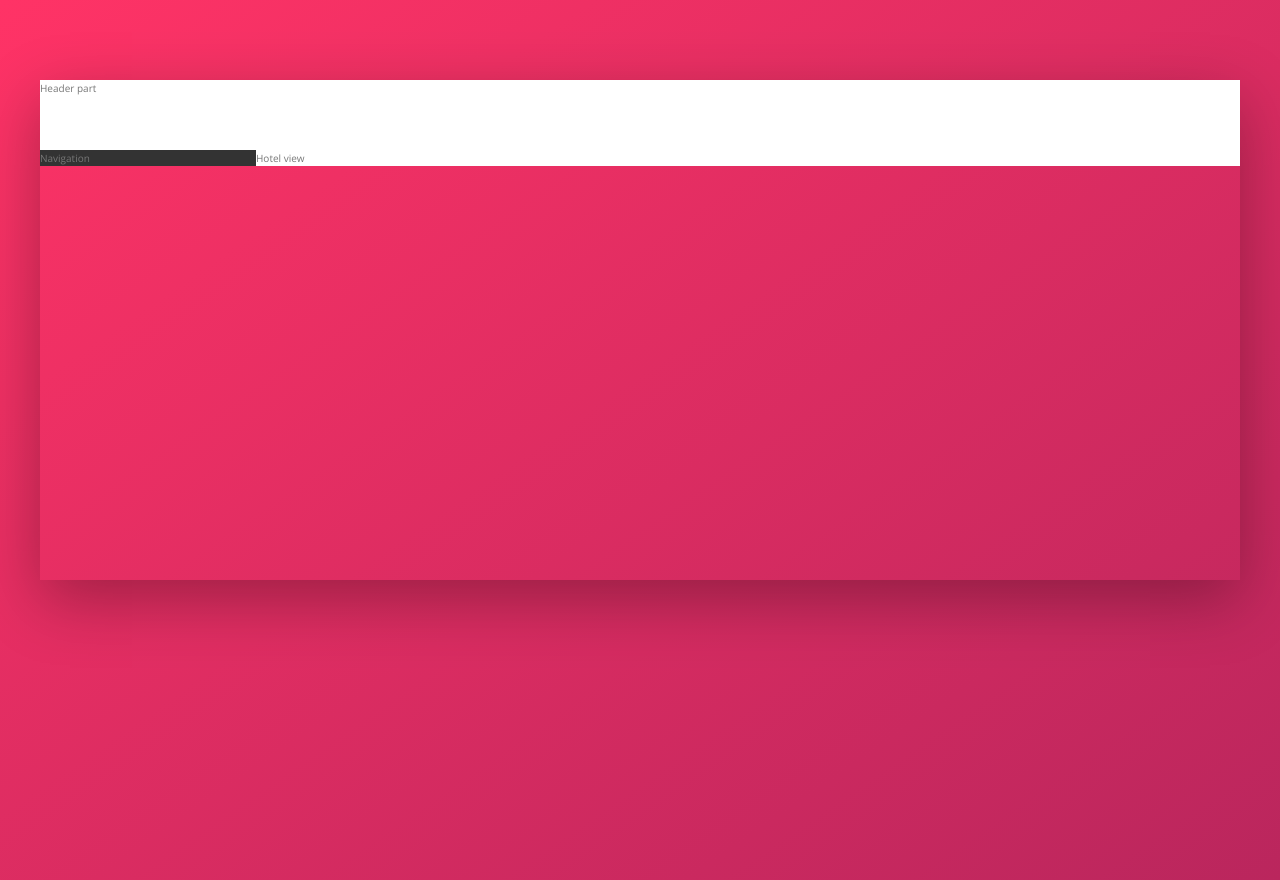
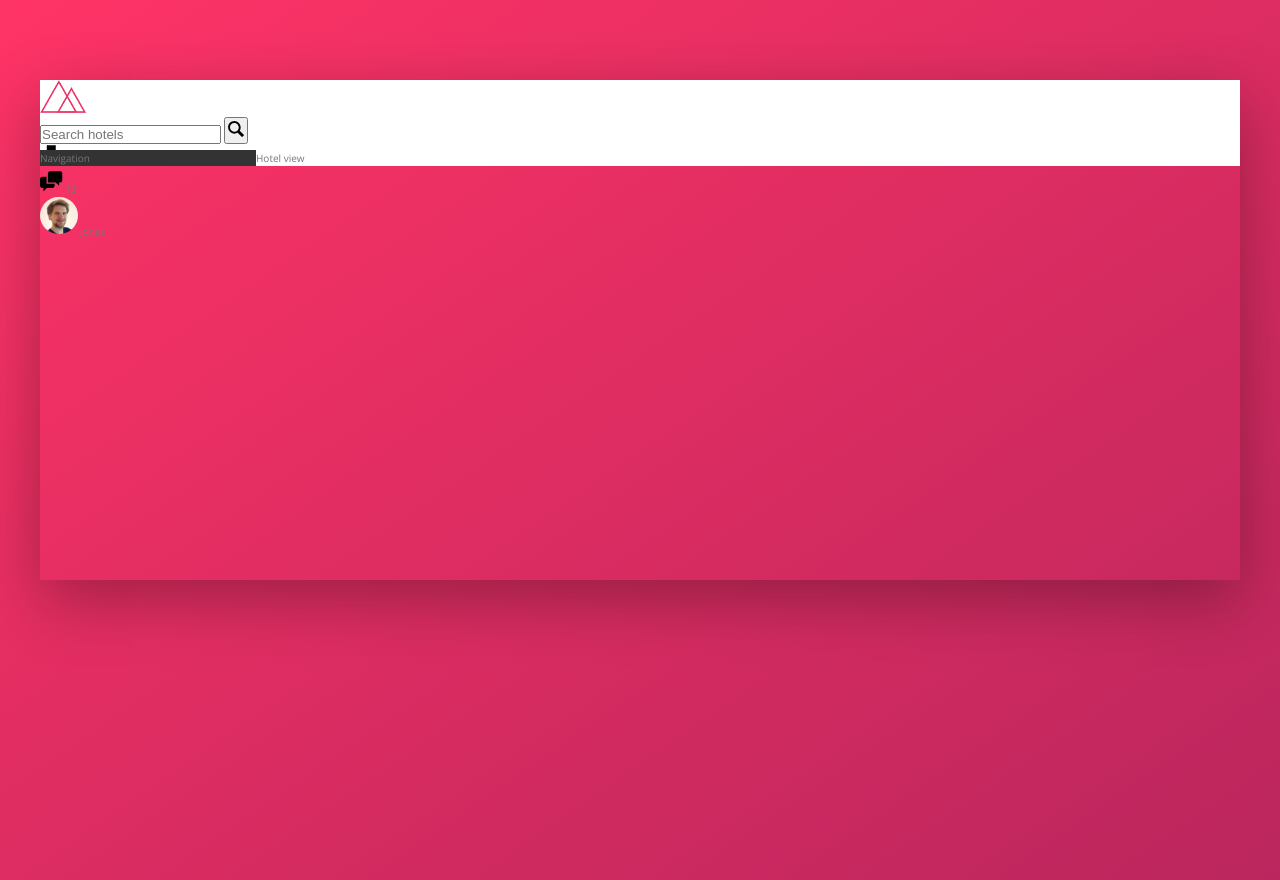
Before and after one commit to SolomanGarcia/Trillo, a website: page index.html in a window 1280 px wide. Drawn offline with nearby package versions, Linux system fonts and the light colour scheme.

Commit message:
working on header

```diff
--- a/index.html
+++ b/index.html
@@ -13,8 +13,38 @@
     <body>
         <div class="container">
             <header class="header">
-                Header part
+                <img src="img/logo.png" alt="trillo logo" class="logo">
+
+                <form action="#" class="search">
+                    <input type="text" class="search__input" placeholder="Search hotels">
+                    <button class="search__button">
+                        <svg class="search__icon">
+                            <use xlink:href="img/sprite.svg#icon-magnifying-glass"></use>
+                        </svg>
+                    </button>
+                </form>
+
+                <nav class="user-nav">
+                    <div class="user-nav__icon-box">
+                        <svg class="user-nav__icon">
+                            <use xlink:href="img/sprite.svg#icon-bookmark"></use>
+                        </svg>
+                        <span class="user-nav__notification">7</span>
+                    </div>
+                    <div class="user-nav__icon-box">
+                        <svg class="user-nav__icon">
+                            <use xlink:href="img/sprite.svg#icon-chat"></use>
+                        </svg>
+                        <span class="user-nav__notification">13</span>
+                    </div>
+                    <div class="user-nav__user">
+                        <img src="img/user.jpg" alt="User photo" class="user-nav__user-photo">
+                        <span class="user-nav__user-name">Jonas</span>
+                    </div>
+                </nav>
             </header>
+
+
             <div class="content">
                 <nav class="sidebar">
                     Navigation
--- a/sass/_components.scss
+++ b/sass/_components.scss
@@ -0,0 +1,46 @@
+.logo {
+    height: 3.25rem;
+}
+
+.search {
+    &__input {
+
+    }
+
+    &__button {
+
+    }
+
+    &__icon {
+        height: 2rem;
+        width: 2rem;
+    }
+}
+
+.user-nav {
+    &__icon-box {
+
+    }
+
+    &__icon {
+        height: 2.25rem;
+        width: 2.25rem;
+    }
+
+    &__notification {
+
+    }
+
+    &__user {
+
+    }
+
+    &__user-photo {
+        height: 3.75rem;
+        border-radius: 50%;
+    }
+
+    &__user-name {
+
+    }
+}
```
Also changed, not shown: css/style.css, img/SVG/aircraft-take-off.svg (added), img/SVG/bookmark.svg (added), img/SVG/chat.svg (added), img/SVG/chevron-thin-right.svg (added), img/SVG/home.svg (added), img/SVG/key.svg (added), img/SVG/location-pin.svg (added), img/SVG/magnifying-glass.svg (added), img/SVG/map.svg (added), img/SVG/star.svg (added), img/logo.png (added), img/sprite.svg (added), img/user.jpg (added).
